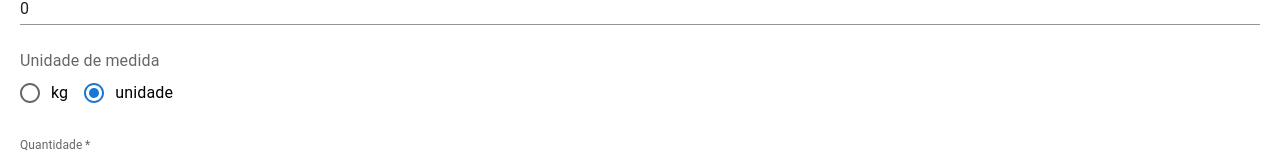
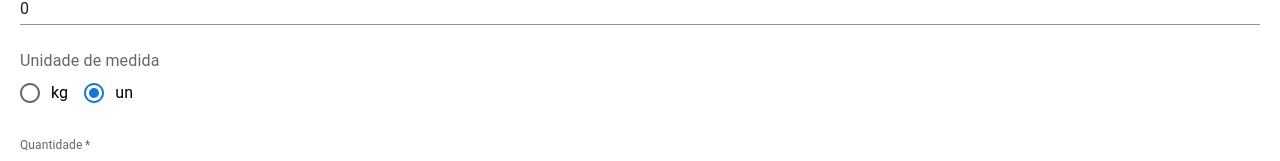
Before and after one commit to MiWoKii/market-shopping-list, a Next.js app: page /create-item in a window 1280 px wide. Shown: the part 179-340 px from the top of the page. Built offline with nearby package versions, Linux system fonts and the light colour scheme.

Commit message:
refactor(form): 'unidade' was to big, now unit stores 'un' or 'kg'

```diff
--- a/src/components/form-item/index.js
+++ b/src/components/form-item/index.js
@@ -18,7 +18,7 @@ import { db } from "../../database/db";
 const formInitialState = {
   name: "",
   value: 0,
-  unit: "unidade",
+  unit: "un",
   quantity: 0,
 };
 
@@ -146,11 +146,7 @@ export default function FormItem() {
             <FormLabel>Unidade de medida</FormLabel>
             <RadioGroup id="unity" row onChange={updateUnit} value={form.unit}>
               <FormControlLabel value="kg" control={<Radio />} label="kg" />
-              <FormControlLabel
-                value="unidade"
-                control={<Radio />}
-                label="unidade"
-              />
+              <FormControlLabel value="un" control={<Radio />} label="un" />
             </RadioGroup>
           </FormControl>
           <FormControl>
```
